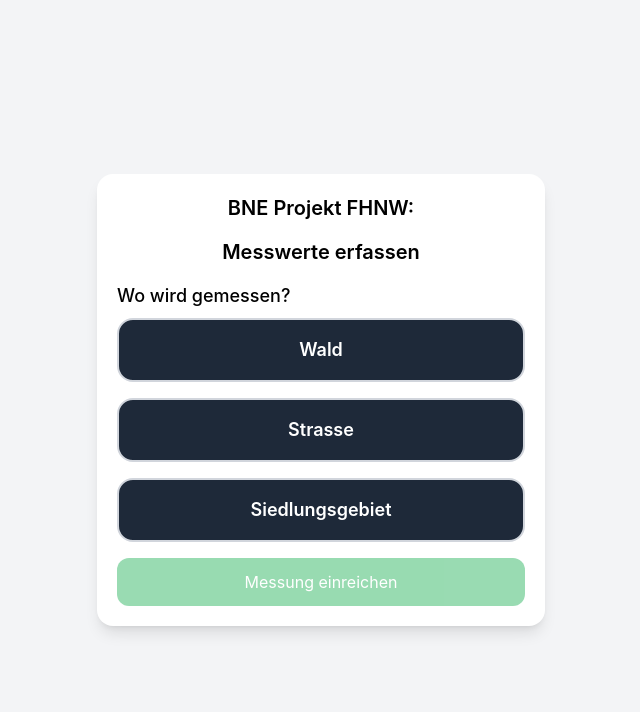
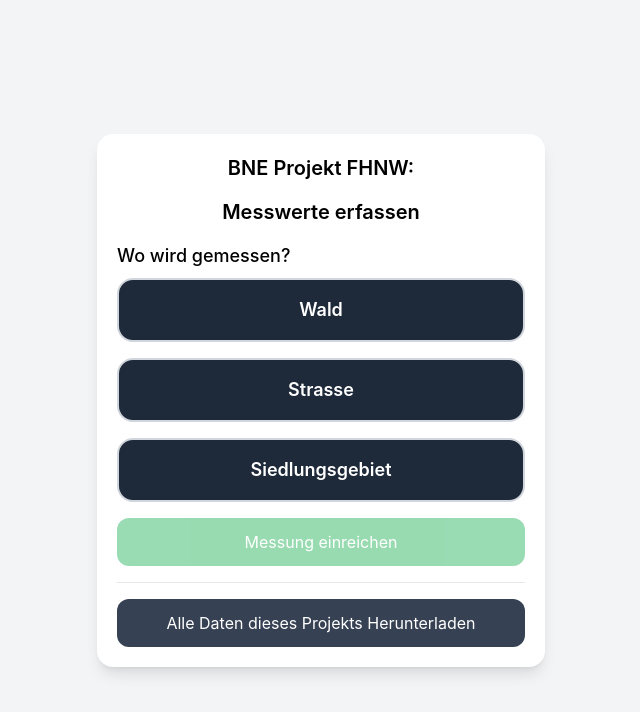
Before and after one commit to simeonjackman/pollution, a Vue app: page / in a window 1280 px wide. Shown: the top 712 px of the page, without its empty margins (319-959 px from the left). Built offline with nearby package versions, Linux system fonts and the light colour scheme.

Commit message:
ADD: download data

```diff
--- a/src/components/DataUploader.vue
+++ b/src/components/DataUploader.vue
@@ -63,6 +63,16 @@
       <div v-if="status" :class="['rounded-xl p-3 text-sm', status.ok ? 'bg-green-50 text-green-800' : 'bg-red-50 text-red-800']">
         {{ status.message }}
       </div>
+
+      <hr class="border-gray-200" />
+
+      <!-- Download -->
+      <button
+        @click="downloadData"
+        class="w-full bg-gray-700 text-white rounded-xl p-3 text-base"
+      >
+        Alle Daten dieses Projekts Herunterladen
+      </button>
     </div>
   </div>
 </template>
@@ -74,6 +84,26 @@
 const sensorId = ref('')
 const value = ref(null)
 const status = ref(null)
+
+const BOX_IDS = ['10', '25', '92']
+
+function downloadData() {
+  const now = new Date()
+  const oneMonthAgo = new Date(now)
+  oneMonthAgo.setMonth(oneMonthAgo.getMonth() - 1)
+
+  const toDate = now.toISOString()
+  const fromDate = oneMonthAgo.toISOString()
+
+  const params = new URLSearchParams({
+    'boxId': BOX_IDS.join(','),
+    'from-date': fromDate,
+    'to-date': toDate,
+  })
+
+  const url = `https://api.opensensemap.org/boxes/data?${params}`
+  window.open(url, '_blank')
+}
 
 async function submit() {
   status.value = null
```
